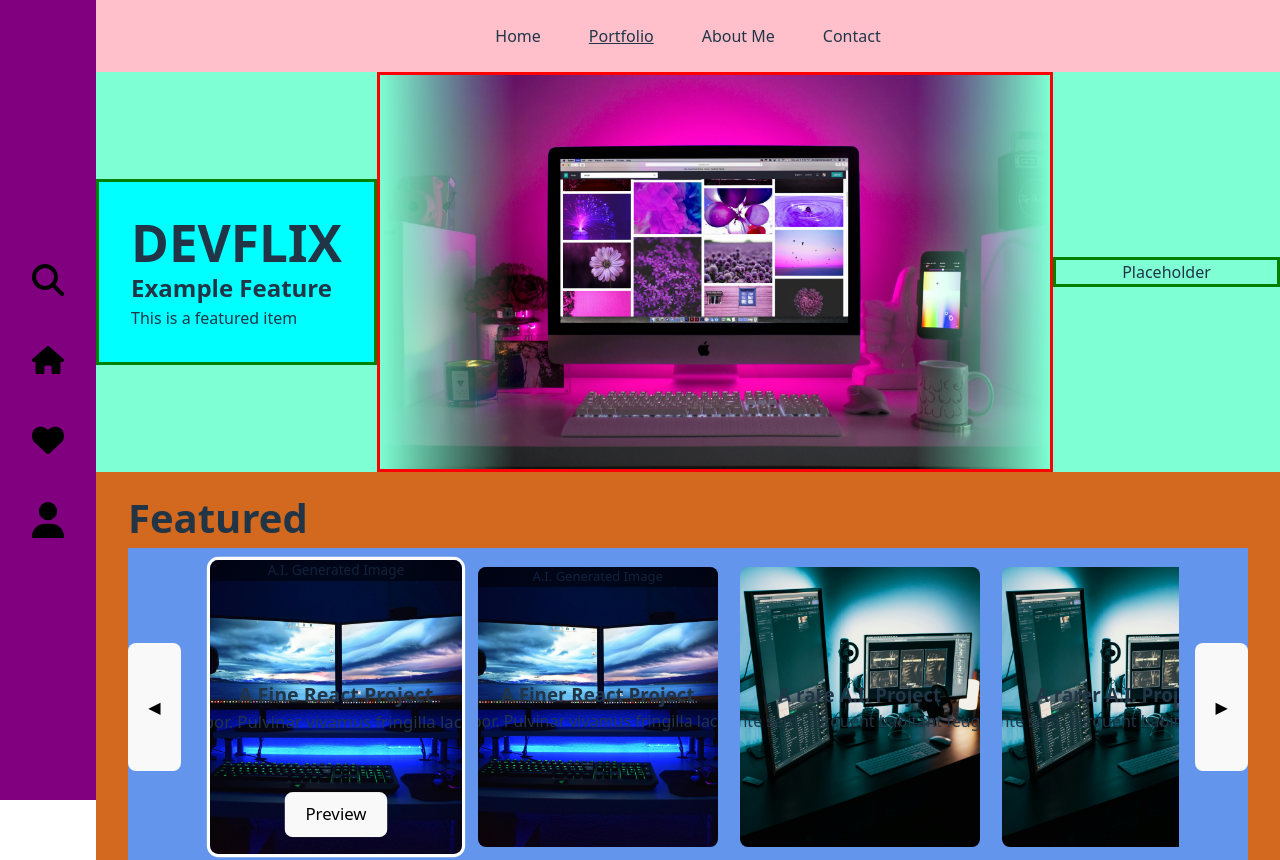
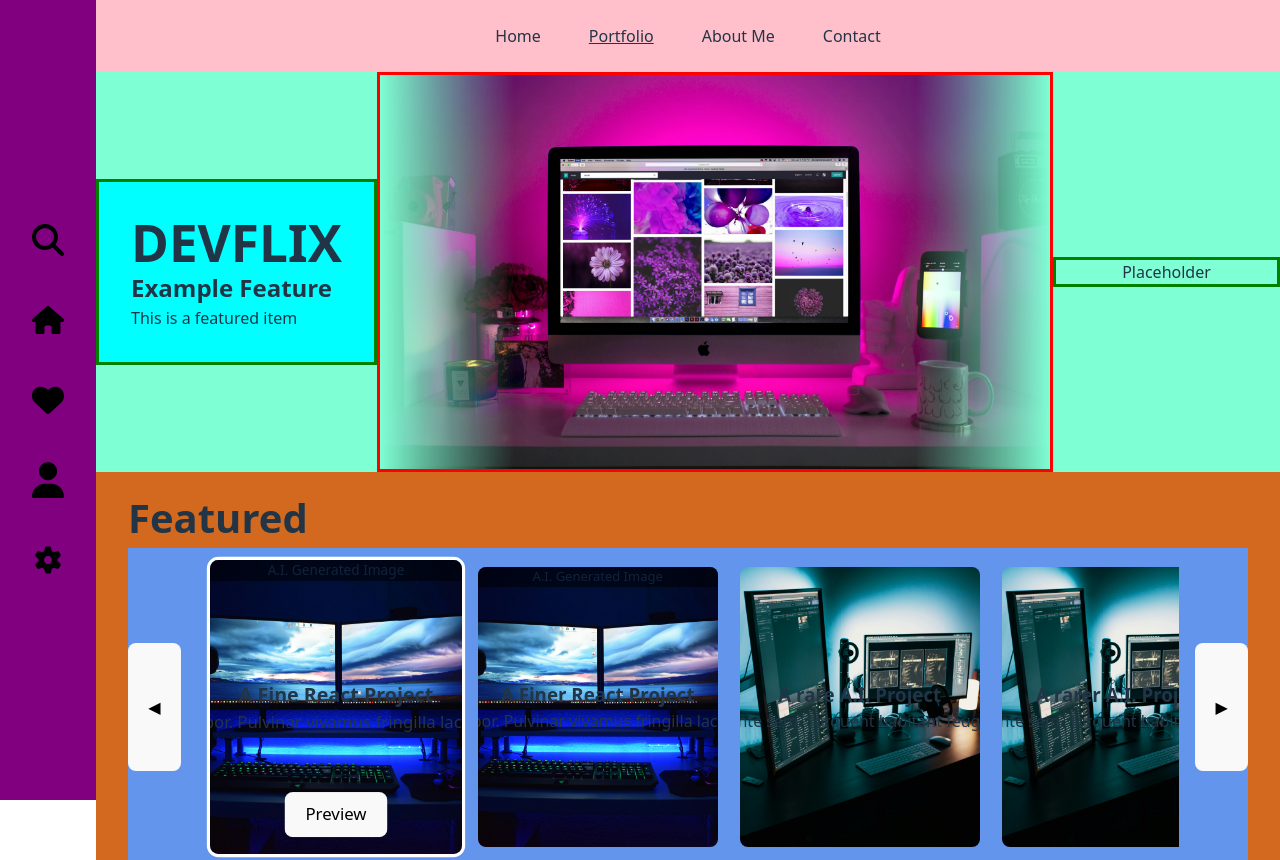
Before and after one commit to nrcoover/nrcoover-portfolio, a React (Vite) app in the folder ncoover-website/: page /portfolio in a window 1280 px wide. Shown: the top 860 px of the page. Built offline with nearby package versions, Linux system fonts and the light colour scheme.

Commit message:
Add setting's Icon

```diff
--- a/ncoover-website/src/components/side-navigation/SideNavigation.tsx
+++ b/ncoover-website/src/components/side-navigation/SideNavigation.tsx
@@ -62,6 +62,19 @@ const SideNavigation = () => {
 							<Icon source={iconUi.Profile} />
 						</NavLink>
 					</li>
+					<li className={classes.iconContainer}>
+						<NavLink
+							to={PATHS.Home}
+							className={({ isActive }) =>
+								isActive
+									? (classes.active, classes.iconContainer)
+									: classes.iconContainer
+							}
+							end
+						>
+							<Icon source={iconUi.Settings} />
+						</NavLink>
+					</li>
 				</ul>
 			</nav>
 		</div>
--- a/ncoover-website/src/constants/iconTypes.ts
+++ b/ncoover-website/src/constants/iconTypes.ts
@@ -43,6 +43,7 @@ export const iconUi = {
 	Login: "ui.Login",
 	Profile: "ui.Profile",
 	Search: "ui.Search",
+	Settings: "ui.Settings",
 	Star: "ui.Star",
 } as const;
 
--- a/ncoover-website/src/utility/icon/iconSvg.tsx
+++ b/ncoover-website/src/utility/icon/iconSvg.tsx
@@ -120,6 +120,11 @@ export const svgUi = {
 			<path d="M416 208c0 45.9-14.9 88.3-40 122.7L502.6 457.4c12.5 12.5 12.5 32.8 0 45.3s-32.8 12.5-45.3 0L330.7 376c-34.4 25.2-76.8 40-122.7 40C93.1 416 0 322.9 0 208S93.1 0 208 0S416 93.1 416 208zM208 352a144 144 0 1 0 0-288 144 144 0 1 0 0 288z" />
 		</svg>
 	),
+	Settings: (
+		<svg viewBox="0 0 640 640">
+			<path d="M259.1 73.5C262.1 58.7 275.2 48 290.4 48L350.2 48C365.4 48 378.5 58.7 381.5 73.5L396 143.5C410.1 149.5 423.3 157.2 435.3 166.3L503.1 143.8C517.5 139 533.3 145 540.9 158.2L570.8 210C578.4 223.2 575.7 239.8 564.3 249.9L511 297.3C511.9 304.7 512.3 312.3 512.3 320C512.3 327.7 511.8 335.3 511 342.7L564.4 390.2C575.8 400.3 578.4 417 570.9 430.1L541 481.9C533.4 495 517.6 501.1 503.2 496.3L435.4 473.8C423.3 482.9 410.1 490.5 396.1 496.6L381.7 566.5C378.6 581.4 365.5 592 350.4 592L290.6 592C275.4 592 262.3 581.3 259.3 566.5L244.9 496.6C230.8 490.6 217.7 482.9 205.6 473.8L137.5 496.3C123.1 501.1 107.3 495.1 99.7 481.9L69.8 430.1C62.2 416.9 64.9 400.3 76.3 390.2L129.7 342.7C128.8 335.3 128.4 327.7 128.4 320C128.4 312.3 128.9 304.7 129.7 297.3L76.3 249.8C64.9 239.7 62.3 223 69.8 209.9L99.7 158.1C107.3 144.9 123.1 138.9 137.5 143.7L205.3 166.2C217.4 157.1 230.6 149.5 244.6 143.4L259.1 73.5zM320.3 400C364.5 399.8 400.2 363.9 400 319.7C399.8 275.5 363.9 239.8 319.7 240C275.5 240.2 239.8 276.1 240 320.3C240.2 364.5 276.1 400.2 320.3 400z" />
+		</svg>
+	),
 	Star: (
 		<svg viewBox="0 0 576 512">
 			<path d="M316.9 18C311.6 7 300.4 0 288.1 0s-23.4 7-28.8 18L195 150.3 51.4 171.5c-12 1.8-22 10.2-25.7 21.7s-.7 24.2 7.9 32.7L137.8 329 113.2 474.7c-2 12 3 24.2 12.9 31.3s23 8 33.8 2.3l128.3-68.5 128.3 68.5c10.8 5.7 23.9 4.9 33.8-2.3s14.9-19.3 12.9-31.3L438.5 329 542.7 225.9c8.6-8.5 11.7-21.2 7.9-32.7s-13.7-19.9-25.7-21.7L381.2 150.3 316.9 18z" />
```
